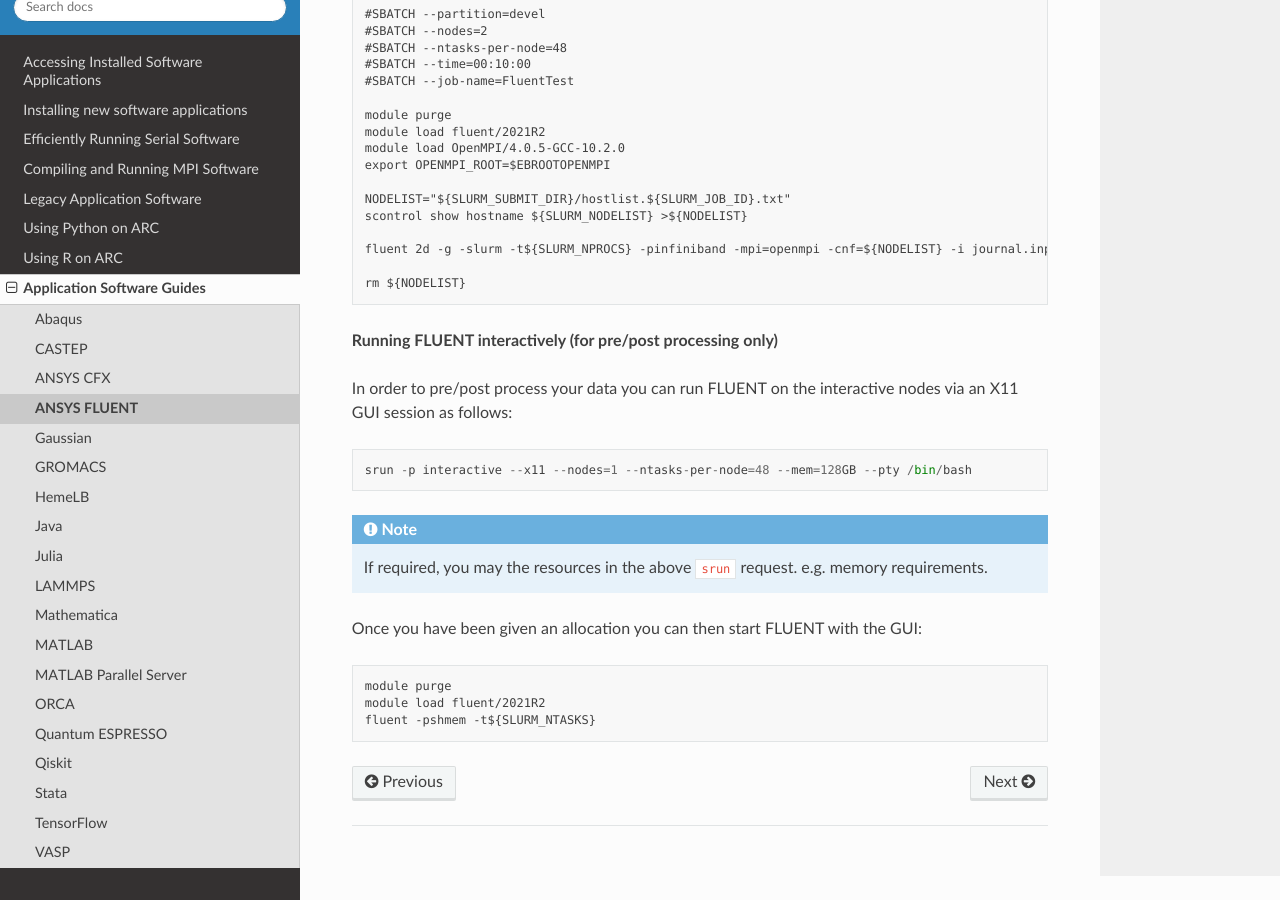
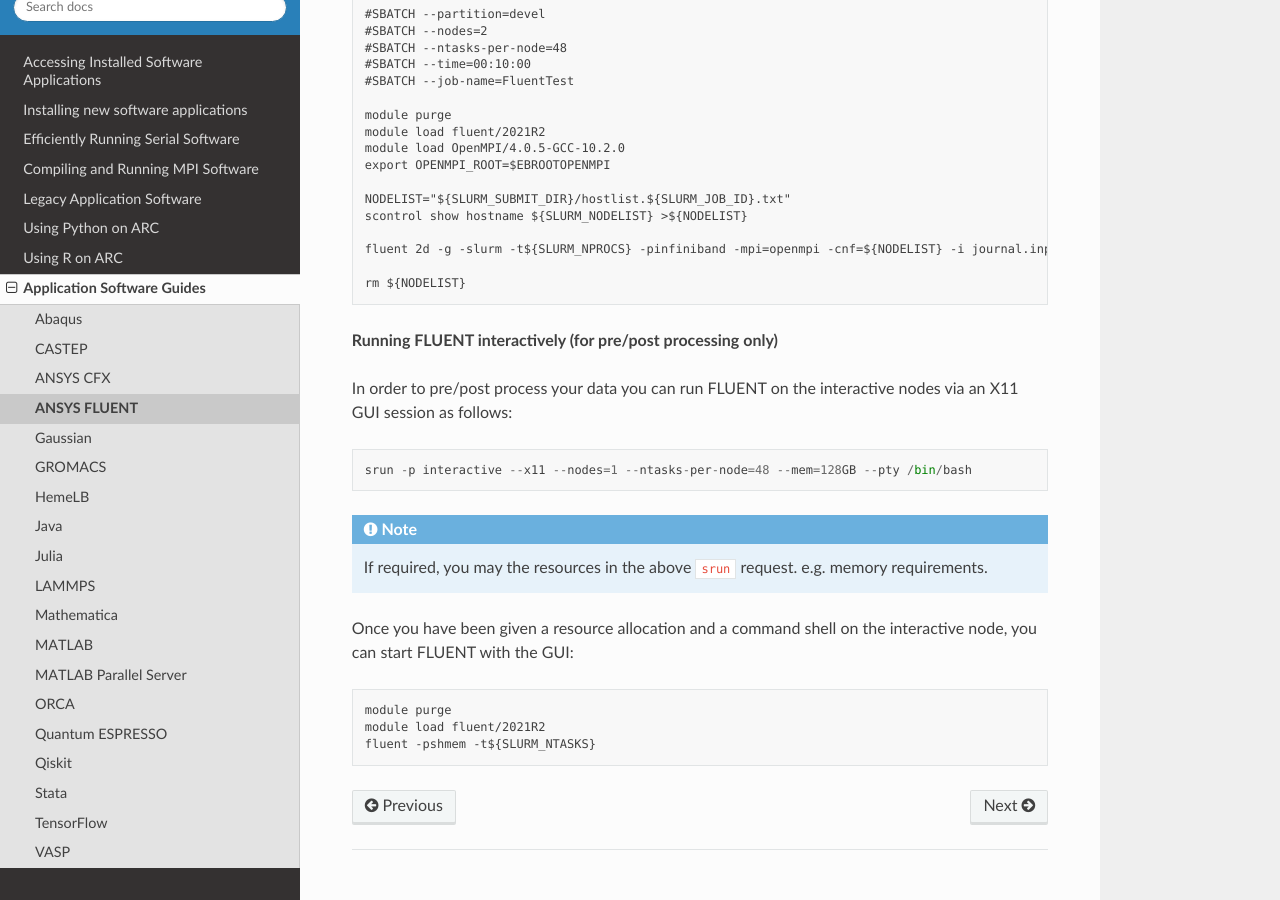
Before and after one commit to oxford-arc/arc-software-guide, a Sphinx documentation site: the page built from docs/source/apps/arc_fluent.rst, in a window 1280 px wide and 900 px high, scrolled down 800 px. Built offline with Sphinx 7.4.7 and the Read the Docs theme 2.0.0, drawn with Linux system fonts in a browser that asks for light colours.

Commit message:
Update arc_fluent.rst

```diff
--- a/docs/source/apps/arc_fluent.rst
+++ b/docs/source/apps/arc_fluent.rst
@@ -54,7 +54,7 @@
 .. note::
    If required, you may the resources in the above ``srun`` request. e.g. memory requirements.
 
-Once you have been given an allocation you can then start FLUENT with the GUI::
+Once you have been given a resource allocation and a command shell on the interactive node, you can start FLUENT with the GUI::
 
    module purge
    module load fluent/2021R2
```
